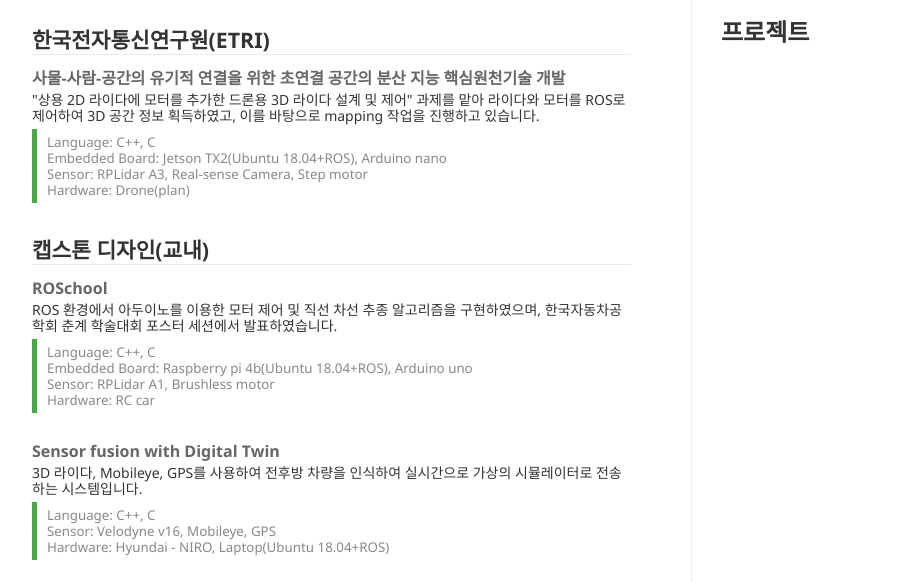
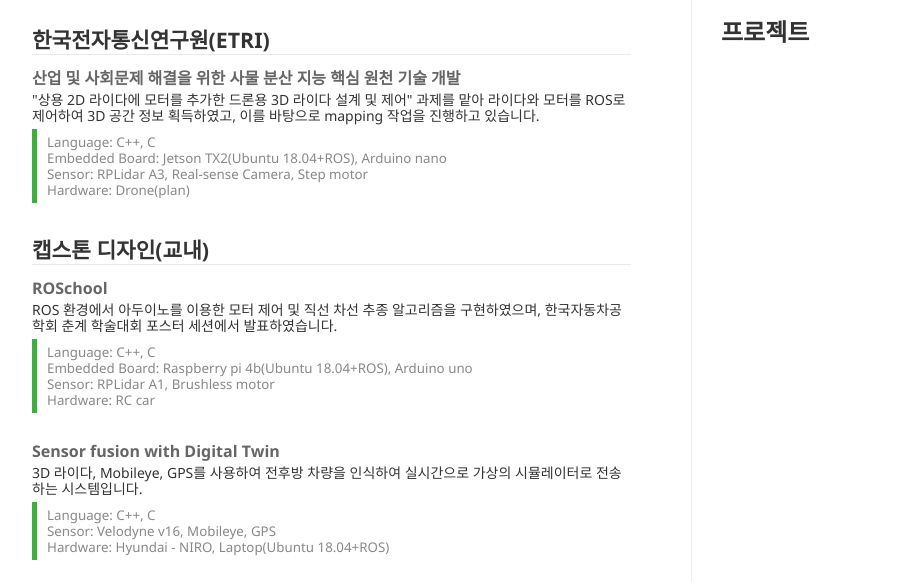
Before and after one commit to HongHeeJung/HongHeeJung.github.io, a plain HTML site: page index.html in a window 1280 px wide. Shown: the part 218-800 px from the top of the page, without its empty margins (188-1105 px from the left). Drawn offline with Linux system fonts and the light colour scheme.

Commit message:
Update index.html

```diff
--- a/index.html
+++ b/index.html
@@ -69,7 +69,7 @@
               <strong>한국전자통신연구원(ETRI)</strong>
               <ul>
                 <li>
-                  <h3><a href="#" target="_blank">사물-사람-공간의 유기적 연결을 위한 초연결 공간의 분산 지능 핵심원천기술 개발</a></h3>
+                  <h3><a href="#" target="_blank">산업 및 사회문제 해결을 위한 사물 분산 지능 핵심 원천 기술 개발</a></h3>
                   <p class="detail">
                     "상용 2D 라이다에 모터를 추가한 드론용 3D 라이다 설계 및 제어" 과제를 맡아 라이다와 모터를 ROS로 제어하여 3D 공간 정보 획득하였고, 이를 바탕으로 mapping 작업을 진행하고 있습니다.
                     <blockquote>
```
